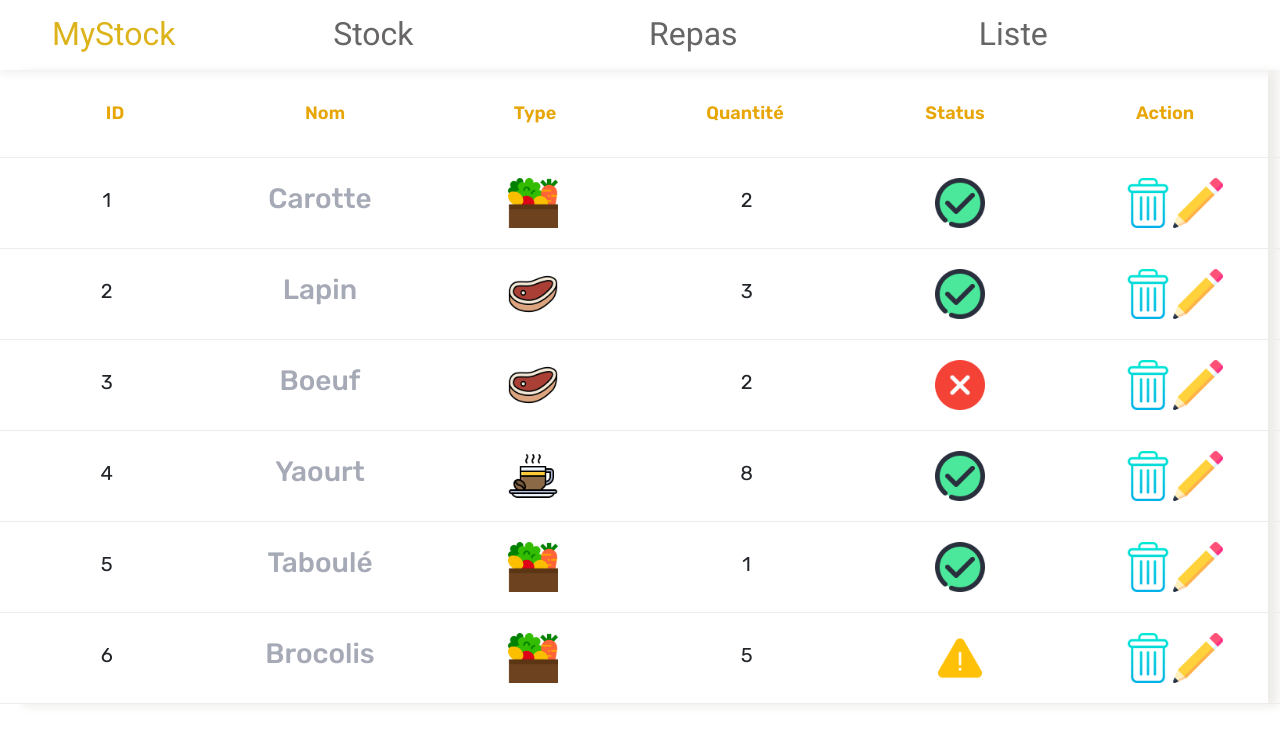
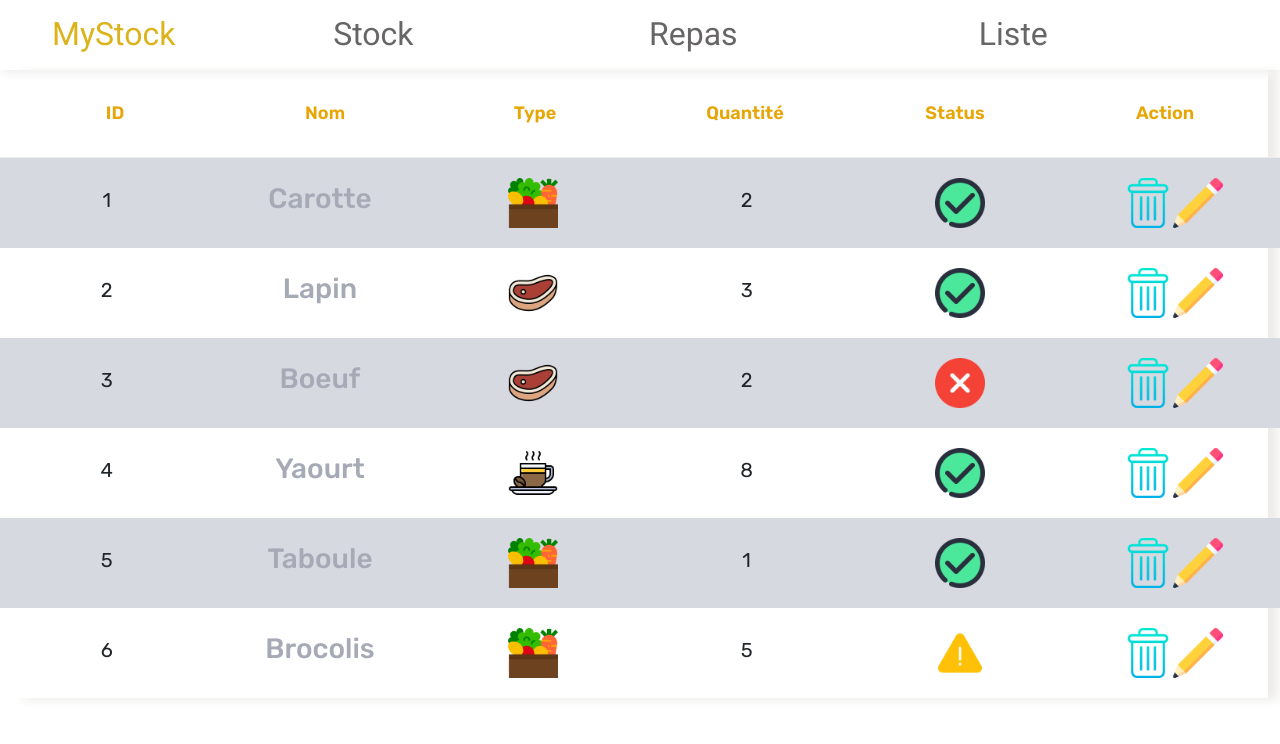
Before and after one commit to plouiserre/ShoppingManagerV2, a React (Create React App) app in the folder shopping-manager-front/: page /Stock in a window 1280 px wide. Shown: the top 744 px of the page. Built offline with nearby package versions, Linux system fonts and the light colour scheme.

Commit message:
stocklistitem created and js loaded

```diff
--- a/shopping-manager-front/src/components/StockList/StockList.jsx
+++ b/shopping-manager-front/src/components/StockList/StockList.jsx
@@ -1,9 +1,50 @@
 import s from "./style.module.css";
-import { Pictogramme } from "../Pictogramme/Pictogramme";
+import { StockListItem } from "../StockListItem/StockListItem";
 
 export function StockList() {
-  const nameFoodClasses = `${s.cellStockList} ${s.nameFood}`;
-  const indiceFoodClasses = `${s.cellStockList} ${s.indexFood}`;
+  const stocks = [];
+  stocks.push({
+    Id: 1,
+    Name: "Carotte",
+    Type: "vegetables",
+    Quantity: 2,
+    Status: "ok",
+  });
+  stocks.push({
+    Id: 2,
+    Name: "Lapin",
+    Type: "meat",
+    Quantity: 3,
+    Status: "ok",
+  });
+  stocks.push({
+    Id: 3,
+    Name: "Boeuf",
+    Type: "meat",
+    Quantity: 2,
+    Status: "error",
+  });
+  stocks.push({
+    Id: 4,
+    Name: "Yaourt",
+    Type: "breakfast",
+    Quantity: 8,
+    Status: "ok",
+  });
+  stocks.push({
+    Id: 5,
+    Name: "Taboule",
+    Type: "vegetables",
+    Quantity: 1,
+    Status: "ok",
+  });
+  stocks.push({
+    Id: 6,
+    Name: "Brocolis",
+    Type: "vegetables",
+    Quantity: 5,
+    Status: "warning",
+  });
 
   return (
     <div className={`${s.allStocks}`}>
@@ -15,96 +56,9 @@ export function StockList() {
         <div className={`col-2 ${s.cellStockList}`}>Status</div>
         <div className={`col-2 ${s.cellStockList}`}>Action</div>
       </div>
-      <div className={`row ${s.stockListItem}`}>
-        <div className={`col-2 ${indiceFoodClasses}`}>1</div>
-        <div className={`col-2 ${nameFoodClasses}`}>Carotte</div>
-        <div className={`col-2 ${s.cellStockList}`}>
-          <Pictogramme pictoName={"vegetables"} height={50} width={50} />
-        </div>
-        <div className={`col-2 ${indiceFoodClasses}`}>2</div>
-        <div className={`col-2 ${s.cellStockList}`}>
-          <Pictogramme pictoName={"ok"} height={50} width={50} />
-        </div>
-        <div className={`col-2 ${s.cellStockList}`}>
-          <Pictogramme pictoName={"sup"} height={50} width={50} />
-          <Pictogramme pictoName={"edit"} height={50} width={50} />
-        </div>
-      </div>
-      <div className={`row ${s.stockListItem}`}>
-        <div className={`col-2 ${indiceFoodClasses}`}>2</div>
-        <div className={`col-2 ${nameFoodClasses}`}>Lapin</div>
-        <div className={`col-2 ${s.cellStockList}`}>
-          <Pictogramme pictoName={"meat"} height={50} width={50} />
-        </div>
-        <div className={`col-2 ${indiceFoodClasses}`}>3</div>
-        <div className={`col-2 ${s.cellStockList}`}>
-          <Pictogramme pictoName={"ok"} height={50} width={50} />
-        </div>
-        <div className={`col-2 ${s.cellStockList}`}>
-          <Pictogramme pictoName={"sup"} height={50} width={50} />
-          <Pictogramme pictoName={"edit"} height={50} width={50} />
-        </div>
-      </div>
-      <div className={`row ${s.stockListItem}`}>
-        <div className={`col-2 ${indiceFoodClasses}`}>3</div>
-        <div className={`col-2 ${nameFoodClasses}`}>Boeuf</div>
-        <div className={`col-2 ${s.cellStockList}`}>
-          <Pictogramme pictoName={"meat"} height={50} width={50} />
-        </div>
-        <div className={`col-2 ${indiceFoodClasses}`}>2</div>
-        <div className={`col-2 ${s.cellStockList}`}>
-          <Pictogramme pictoName={"error"} height={50} width={50} />
-        </div>
-        <div className={`col-2 ${s.cellStockList}`}>
-          <Pictogramme pictoName={"sup"} height={50} width={50} />
-          <Pictogramme pictoName={"edit"} height={50} width={50} />
-        </div>
-      </div>
-      <div className={`row ${s.stockListItem}`}>
-        <div className={`col-2 ${indiceFoodClasses}`}>4</div>
-        <div className={`col-2 ${nameFoodClasses}`}>Yaourt</div>
-        <div className={`col-2 ${s.cellStockList}`}>
-          <Pictogramme pictoName={"breakfast"} height={50} width={50} />
-        </div>
-        <div className={`col-2 ${indiceFoodClasses}`}>8</div>
-        <div className={`col-2 ${s.cellStockList}`}>
-          <Pictogramme pictoName={"ok"} height={50} width={50} />
-        </div>
-        <div className={`col-2 ${s.cellStockList}`}>
-          <Pictogramme pictoName={"sup"} height={50} width={50} />
-          <Pictogramme pictoName={"edit"} height={50} width={50} />
-        </div>
-      </div>
-      <div className={`row ${s.stockListItem}`}>
-        <div className={`col-2 ${indiceFoodClasses}`}>5</div>
-        <div className={`col-2 ${nameFoodClasses}`}>Taboulé</div>
-        <div className={`col-2 ${s.cellStockList}`}>
-          <Pictogramme pictoName={"vegetables"} height={50} width={50} />
-        </div>
-        <div className={`col-2 ${indiceFoodClasses}`}>1</div>
-        <div className={`col-2 ${s.cellStockList}`}>
-          <Pictogramme pictoName={"ok"} height={50} width={50} />
-        </div>
-        <div className={`col-2 ${s.cellStockList}`}>
-          <Pictogramme pictoName={"sup"} height={50} width={50} />
-          <Pictogramme pictoName={"edit"} height={50} width={50} />
-        </div>
-      </div>
-      <div className={`row ${s.stockListItem}`}>
-        <div className={`col-2 ${indiceFoodClasses}`}>6</div>
-        <div className={`col-2 ${nameFoodClasses}`}>Brocolis</div>
-        <div className={`col-2 ${s.cellStockList}`}>
-          <Pictogramme pictoName={"vegetables"} height={50} width={50} />
-        </div>
-        <div className={`col-2 ${indiceFoodClasses}`}>5</div>
-        <div className={`col-2 ${s.cellStockList}`}>
-          <Pictogramme pictoName={"warning"} height={50} width={50} />
-        </div>
-        <div className={`col-2 ${s.cellStockList}`}>
-          <Pictogramme pictoName={"sup"} height={50} width={50} />
-          <Pictogramme pictoName={"edit"} height={50} width={50} />
-        </div>
-      </div>
+      {stocks.map((stock) => {
+        return <StockListItem element={stock} />;
+      })}
     </div>
   );
 }
--- a/shopping-manager-front/src/components/StockList/style.module.css
+++ b/shopping-manager-front/src/components/StockList/style.module.css
@@ -10,27 +10,8 @@
     border-bottom : 1px solid #edece9;
 }
 
-.stockListItem{
-    border-bottom : 1px solid #edece9;
-}
-
 .cellStockList{
     padding: 20px;
     font-size: large;
     text-align: center;
 }
-
-.cell{
-    padding: 50px;
-}
-
-.indexFood{
-    font-size: 20px;
-    padding: 27px;
-}
-
-.nameFood{
-    font-size: 28px;
-    font-weight: 500;
-    color: #a6aab6;
-}
--- /dev/null
+++ b/shopping-manager-front/src/components/StockListItem/StockListItem.jsx
@@ -0,0 +1,28 @@
+import s from "./style.module.css";
+import { Pictogramme } from "../Pictogramme/Pictogramme";
+
+export function StockListItem({ element }) {
+  const nameFoodClasses = `${s.cellStockList} ${s.nameFood}`;
+  const indiceFoodClasses = `${s.cellStockList} ${s.indexFood}`;
+  const darkrow =
+    element.Id % 2 == 0
+      ? `${s.headerStockList}`
+      : `${s.headerStockList} ${s.darkrow}`;
+  return (
+    <div className={`row ${darkrow}`}>
+      <div className={`col-2 ${indiceFoodClasses}`}>{element.Id}</div>
+      <div className={`col-2 ${nameFoodClasses}`}>{element.Name}</div>
+      <div className={`col-2 ${s.cellStockList}`}>
+        <Pictogramme pictoName={element.Type} height={50} width={50} />
+      </div>
+      <div className={`col-2 ${indiceFoodClasses}`}>{element.Quantity}</div>
+      <div className={`col-2 ${s.cellStockList}`}>
+        <Pictogramme pictoName={element.Status} height={50} width={50} />
+      </div>
+      <div className={`col-2 ${s.cellStockList}`}>
+        <Pictogramme pictoName={"sup"} height={50} width={50} />
+        <Pictogramme pictoName={"edit"} height={50} width={50} />
+      </div>
+    </div>
+  );
+}
--- /dev/null
+++ b/shopping-manager-front/src/components/StockListItem/style.module.css
@@ -0,0 +1,20 @@
+.cellStockList{
+    padding: 20px;
+    font-size: large;
+    text-align: center;
+}
+
+.darkrow{
+    background-color: #d7d9e1;
+}
+
+.nameFood{
+    font-size: 28px;
+    font-weight: 500;
+    color: #a6aab6;
+}
+
+.indexFood{
+    font-size: 20px;
+    padding: 27px;
+}
```
